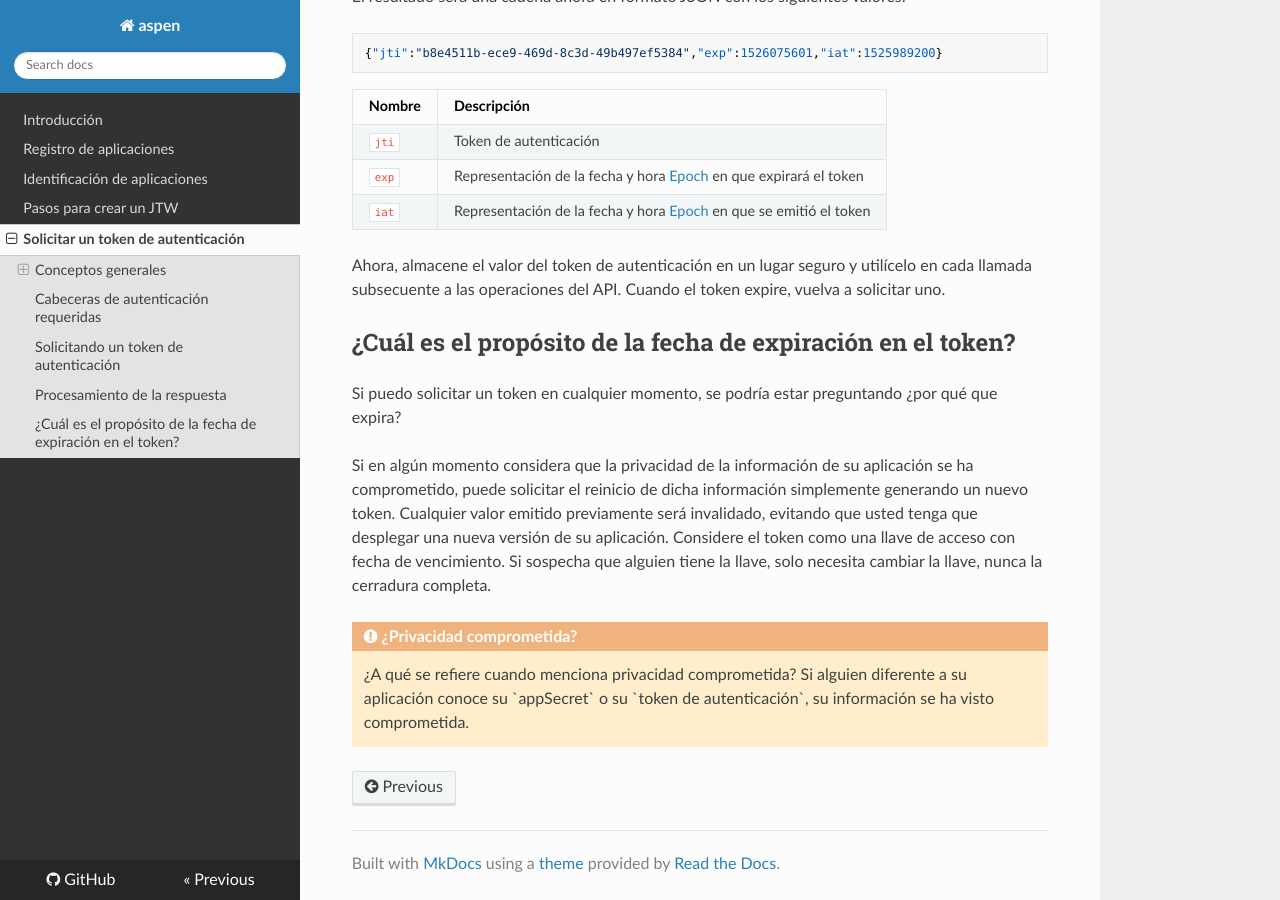
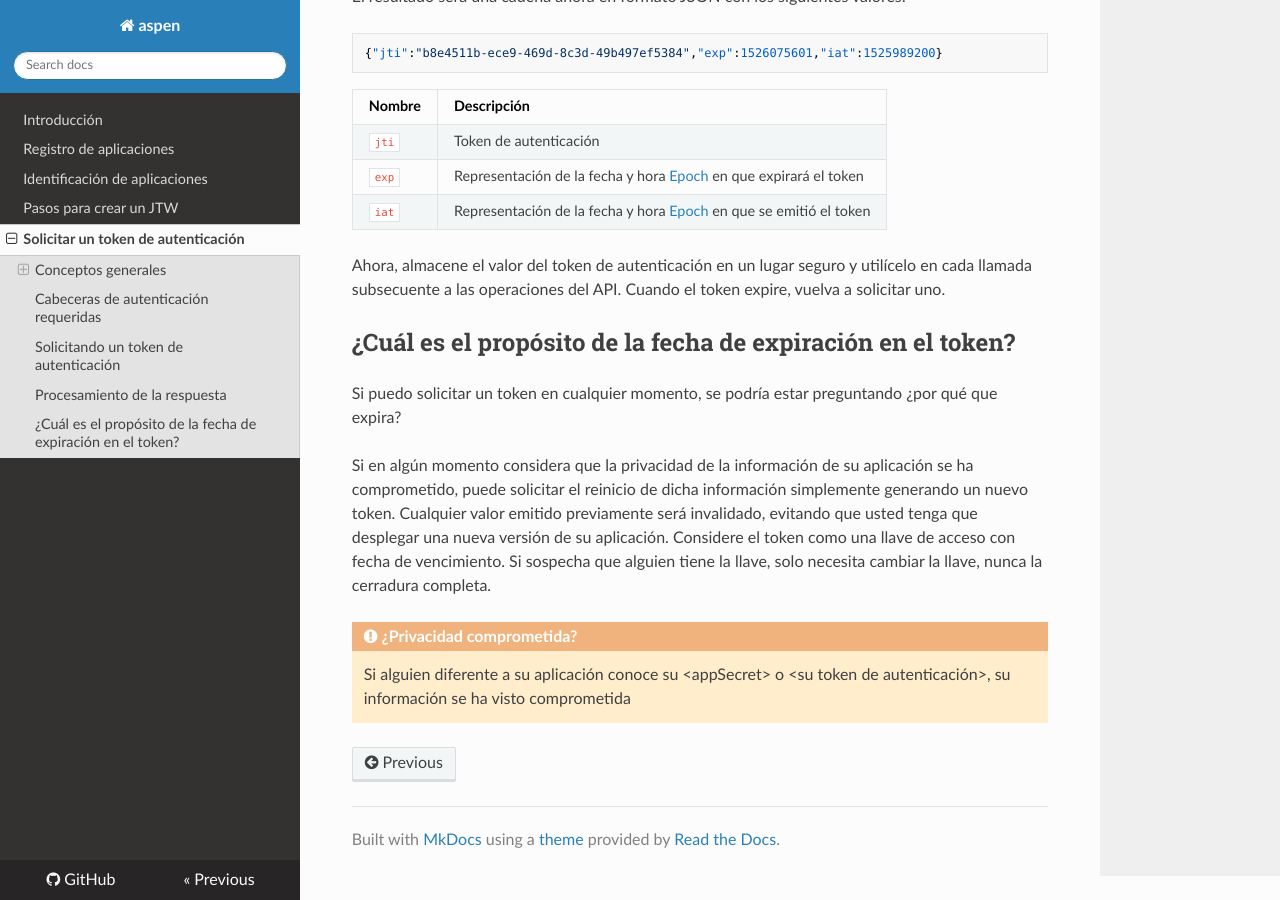
Before and after one commit to menchi2000/Aspen, an MkDocs documentation site: the page built from docs/JWT-Request.md, in a window 1280 px wide and 900 px high, scrolled down 2924 px. Built offline with MkDocs 1.6.1, drawn with Linux system fonts in a browser that asks for light colours; nearby versions of some CDN libraries; old or Windows-style settings are respelled for this version of MkDocs.

Commit message:
Update JWT-Request.md

```diff
--- a/docs/JWT-Request.md
+++ b/docs/JWT-Request.md
@@ -152,7 +152,7 @@ Si puedo solicitar un token en cualquier momento, se podría estar preguntando
 Si en algún momento considera que la privacidad de la información de su aplicación se ha comprometido, puede solicitar el reinicio de dicha información simplemente generando un nuevo token. Cualquier valor emitido previamente será invalidado, evitando que usted tenga que desplegar una nueva versión de su aplicación.  Considere el token como una llave de acceso con fecha de vencimiento. Si sospecha que alguien tiene la llave, solo necesita cambiar la llave, nunca la cerradura completa.
 
 <div class="admonition warning">
-   <p class="first admonition-title">¿Privacidad comprometida?</p>
-   <p class="last">¿A qué se refiere cuando menciona privacidad comprometida? Si alguien diferente a su aplicación conoce su `appSecret` o su `token de autenticación`, su información se ha visto comprometida.
+   <p class="first admonition-title">&iquest;Privacidad comprometida?</p>
+   <p class="last">Si alguien diferente a su aplicaci&oacute;n conoce su &lt;appSecret&gt; o &lt;su token de autenticaci&oacute;n&gt;, su informaci&oacute;n se ha visto comprometida
    </p>
 </div>
```
